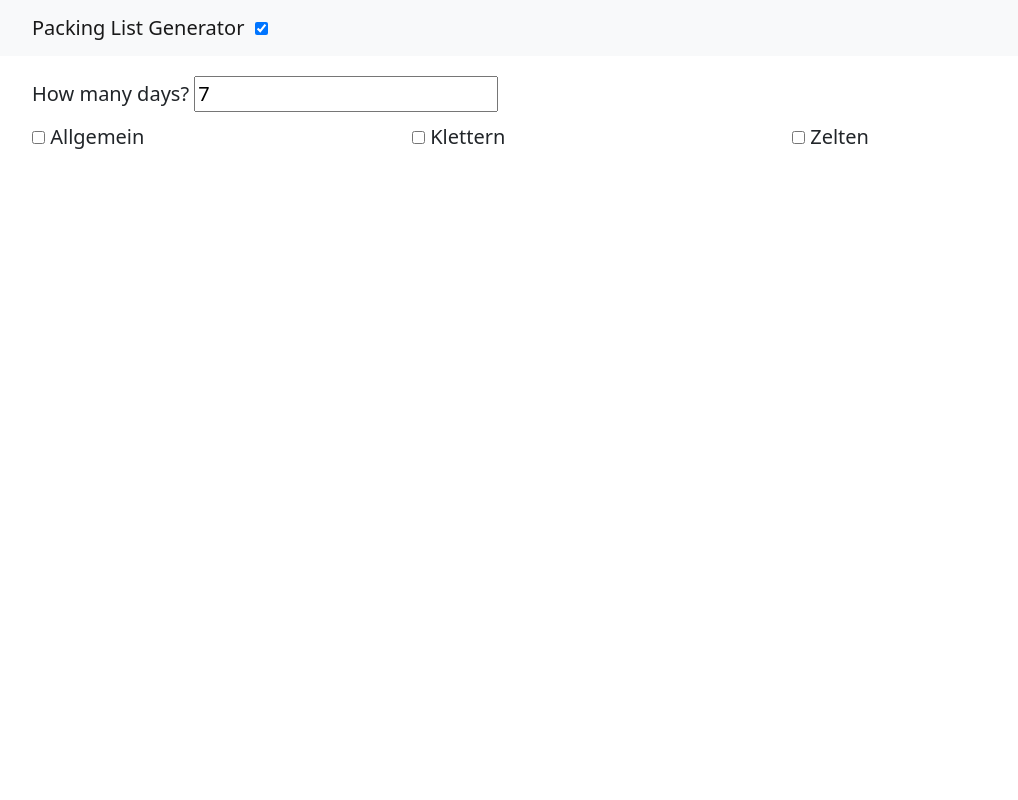
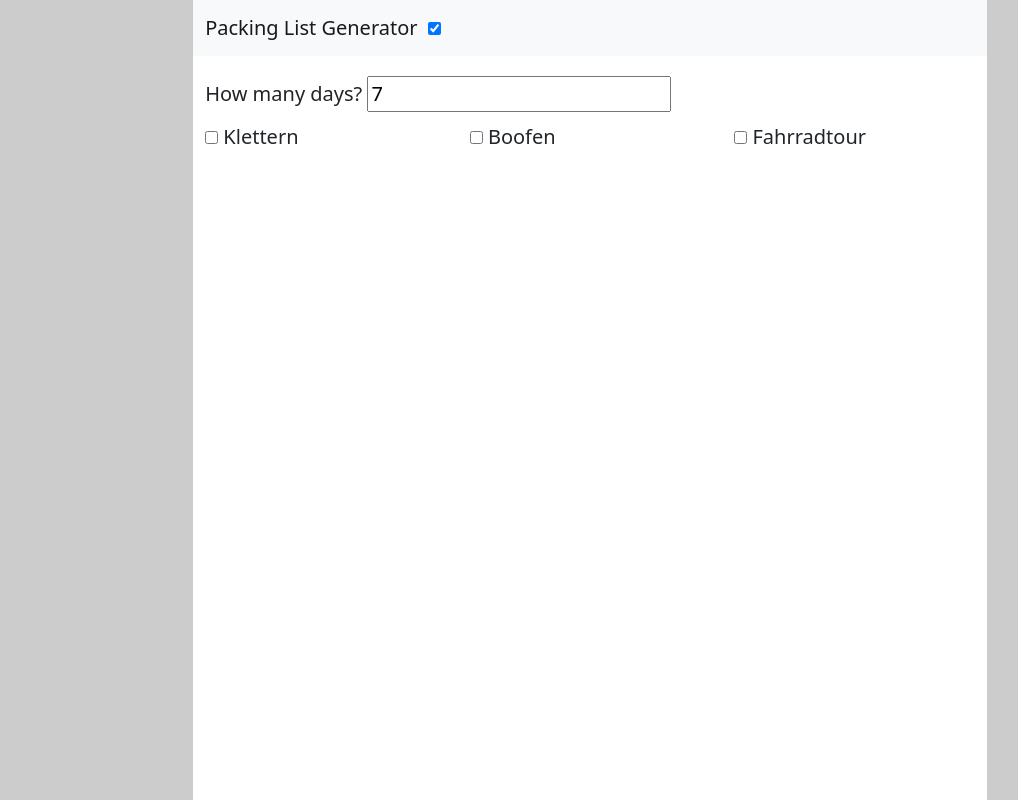
Before and after one commit to juliusse/packing-list-generator, a React (Create React App) app: page / in a window 1280 px wide. Shown: the top 800 px of the page, without its empty margins (50-1068 px from the left). Built offline with nearby package versions, Linux system fonts and the light colour scheme.

Commit message:
add list for fahrradtour

```diff
--- a/src/App.scss
+++ b/src/App.scss
@@ -9,30 +9,34 @@
 
 @page {
   size: A4 portrait;
-  margin: 20mm;
 }
 
+body {
+  background: #ccc;
+}
 .app {
   margin: 0 auto;
   width: 210mm;
-  height: 297mm;
+  height: 305mm;
+  background: white;
 }
 
 .packing-list {
   margin: 0 auto;
   width: 210mm;
-  max-height: 297mm;
+  max-height: 290mm;
   display: flex;
   align-content: flex-start;
   flex-flow: column wrap;
   .packing-list-category {
-    margin: 10px;
-    margin-right: 30px;
+    margin: 5px 30px 0px 10px;
     width: 360px;
+    font-size: 13px;
+    font-family: monospace;
     .packing-list-category-title {
       border: 1px solid #999;
       font-weight: bold;
-      padding: 3px;
+      padding: 1px 3px 1px 3px;
       background: #ccc;
     }
     .packing-list-category-item {
@@ -44,7 +48,7 @@
       .name {
         border: 1px solid #999;
         border-top: none;
-        padding: 3px;
+        padding: 1px 3px 1px 3px;
         flex-grow: 1;
       }
       .checkbox {
--- a/src/App.tsx
+++ b/src/App.tsx
@@ -70,17 +70,8 @@ const App: React.FC = () => {
     console.log(itemGroups);
   }, [categories, numDays]);
 
-  useEffect(() => {
-    document.addEventListener("keydown", function (event) {
-      if (event.key === ".") {
-        setShowConfiguration(!showConfiguration);
-        console.log(showConfiguration, !showConfiguration);
-      }
-    });
-  }, []);
-
   return (
-    <div className="App">
+    <div className="app">
       <Navbar bg="light">
         <Container>
           <Navbar.Brand href="#home">
@@ -109,6 +100,7 @@ const App: React.FC = () => {
                       <input
                         id={`category-${element.name}`}
                         type="checkbox"
+                        checked={categories.includes(element.name)}
                         onChange={handleCategoryChange(element.name)}
                       />
                       &nbsp;<label htmlFor={`category-${element.name}`}>{element.name}</label>
--- a/src/Config.ts
+++ b/src/Config.ts
@@ -10,55 +10,200 @@ export type Category = {
   items: Item[];
 };
 
+let itemCategory = "";
+// Kleidung
+itemCategory = "Kleidung";
+const socken: Item = { itemCategory, name: "Socken", amount: 0.3, type: "PER_DAY" };
+const dickeSocken: Item = { itemCategory, name: "Dicke Socken", amount: 1, type: "FIX" };
+const unterwaesche: Item = { itemCategory, name: "Unterwäsche", amount: 1, type: "PER_DAY" };
+const jeans: Item = { itemCategory, name: "Jeans", amount: 1, type: "FIX" };
+const kurzeHose: Item = { itemCategory, name: "Kurze Hose", amount: 1, type: "FIX" };
+const tShirt: Item = { itemCategory, name: "T-Shirt", amount: 0.5, type: "PER_DAY" };
+const pullover: Item = { itemCategory, name: "Pullover", amount: 1, type: "FIX" };
+const fleeceJacke: Item = { itemCategory, name: "Fleecejacke", amount: 1, type: "FIX" };
+const schlafshirt: Item = { itemCategory, name: "Schlafshirt", amount: 1, type: "FIX" };
+const jogginghose: Item = { itemCategory, name: "Jogginghose (Kurz/Lang)", amount: 1, type: "FIX" };
+const regenjacke: Item = { itemCategory, name: "Regenjacke", amount: 1, type: "FIX" };
+const softshelljacke: Item = { itemCategory, name: "Softshelljacke", amount: 1, type: "FIX" };
+const badehose: Item = { itemCategory, name: "Badehose", amount: 1, type: "FIX" };
+const flipflops: Item = { itemCategory, name: "Flipflops", amount: 1, type: "FIX" };
+const fahrradShirt: Item = { itemCategory, name: "Fahrradshirt", amount: 2, type: "FIX" };
+const zipWanderhose: Item = { itemCategory, name: "Zipwanderhose", amount: 1, type: "FIX" };
+const schlauchtuch: Item = { itemCategory, name: "Schlauchtuch", amount: 1, type: "FIX" };
+const basecap: Item = { itemCategory, name: "Basecap", amount: 1, type: "FIX" };
+const fahrradHandschuhe: Item = { itemCategory, name: "Fahrradhandschuhe", amount: 1, type: "FIX" };
+
+// Hygiene
+itemCategory = "Hygiene";
+const zahnbuerste: Item = { itemCategory, name: "Zahnbürste", amount: 1, type: "FIX" };
+const zahnpasta: Item = { itemCategory, name: "Zahnpasta", amount: 1, type: "FIX" };
+const buerste: Item = { itemCategory, name: "Bürste", amount: 1, type: "FIX" };
+const sonnencreme: Item = { itemCategory, name: "Sonnencreme", amount: 1, type: "FIX" };
+const waschlappen: Item = { itemCategory, name: "Waschlappen", amount: 1, type: "FIX" };
+const duschzeug: Item = { itemCategory, name: "Duschzeug", amount: 1, type: "FIX" };
+const handtuch: Item = { itemCategory, name: "Handtuch", amount: 2, type: "FIX" };
+const pinzetteScherePfeile: Item = { itemCategory, name: "Pinzette/Nagelschere/Pfeile", amount: 1, type: "FIX" };
+
+// Gadgets
+itemCategory = "Misc/Technik";
+const sonnenbrille: Item = { itemCategory, name: "Sonnenbrille", amount: 1, type: "FIX" };
+const brille: Item = { itemCategory, name: "Brille", amount: 1, type: "FIX" };
+const ersteHilfePlfasterIbu: Item = { itemCategory, name: "Erste-Hilfe/Pflaster/Ibu", amount: 1, type: "FIX" };
+const handy: Item = { itemCategory, name: "Handy", amount: 1, type: "FIX" };
+const ladekabel: Item = { itemCategory, name: "Ladekabel", amount: 1, type: "FIX" };
+const powerbank: Item = { itemCategory, name: "Powerbank (voll)", amount: 1, type: "FIX" };
+const kindle: Item = { itemCategory, name: "Kindle/Tablet", amount: 1, type: "FIX" };
+const stirnlampe: Item = { itemCategory, name: "Stirnlampe", amount: 1, type: "FIX" };
+const buecher: Item = { itemCategory, name: "Bücher", amount: 1, type: "FIX" };
+const kamera: Item = { itemCategory, name: "Kamera", amount: 1, type: "FIX" };
+const picknickDecke: Item = { itemCategory, name: "Picknickdecke", amount: 1, type: "FIX" };
+const kopfhoehrer: Item = { itemCategory, name: "Kopfhöhrer (NC?)", amount: 1, type: "FIX" };
+const spiele: Item = { itemCategory, name: "Spiele", amount: 1, type: "FIX" };
+const plastiktueten: Item = { itemCategory, name: "Plastiktüten", amount: 1, type: "FIX" };
+const stoffbeutel: Item = { itemCategory, name: "Stoffbeutel", amount: 1, type: "FIX" };
+const kleineWassersaecke: Item = { itemCategory, name: "Wassersack (5/10L)", amount: 1, type: "FIX" };
+
+// Küche
+itemCategory = "Küche";
+const tupperbuechse: Item = { itemCategory, name: "Tupperbüchse", amount: 1, type: "FIX" };
+const spork: Item = { itemCategory, name: "Spork/Löffel", amount: 1, type: "FIX" };
+const taschenMesser: Item = { itemCategory, name: "Taschenmesser", amount: 1, type: "FIX" };
+
+// Essen
+itemCategory = "Essen";
+const nuesse: Item = { itemCategory, name: "Nüsse", amount: 1, type: "FIX" };
+const schokokekse: Item = { itemCategory, name: "Schokokekse", amount: 0.33, type: "FIX" };
+
+// Werkzeug
+itemCategory = "Werkzeug";
+const schraubenzieher: Item = { itemCategory, name: "Schraubenzieher", amount: 1, type: "FIX" };
+const imbus: Item = { itemCategory, name: "Imbus", amount: 1, type: "FIX" };
+const spannerSchluessel: Item = { itemCategory, name: "Spanner-Schlüssel", amount: 1, type: "FIX" };
+const schlauch: Item = { itemCategory, name: "Schlauch", amount: 2, type: "FIX" };
+const luftpumpe: Item = { itemCategory, name: "Luftpumpe", amount: 1, type: "FIX" };
+const kettenoel: Item = { itemCategory, name: "Kettenöl", amount: 1, type: "FIX" };
+
+
+// Fahrrad
+itemCategory = "Fahrrad";
+const fahrradTasche: Item = { itemCategory, name: "Fahrradtasche", amount: 2, type: "FIX" };
+const wasserRollSack: Item = { itemCategory, name: "Wasserrollsack", amount: 1, type: "FIX" };
+const lenkerTasche: Item = { itemCategory, name: "Lenkertasche", amount: 1, type: "FIX" };
+const werkzeugTasche: Item = { itemCategory, name: "Werkzeugtasche", amount: 1, type: "FIX" };
+const fahrradSpanngurte: Item = { itemCategory, name: "Fahrradspanngurte", amount: 6, type: "FIX" };
+
 const config: Category[] = [
-  {
-    name: "Allgemein",
-    items: [
-      { name: "Socken", itemCategory: "Kleidung", amount: 0.3, type: "PER_DAY" },
-      { name: "Unterwäsche", itemCategory: "Kleidung", amount: 1, type: "PER_DAY" },
-      { name: "Jeans", itemCategory: "Kleidung", amount: 1, type: "FIX" },
-      { name: "Kurze Hose", itemCategory: "Kleidung", amount: 1, type: "FIX" },
-      { name: "T-Shirt", itemCategory: "Kleidung", amount: 0.5, type: "PER_DAY" },
-      { name: "Pullover", itemCategory: "Kleidung", amount: 1, type: "FIX" },
-      { name: "Schlafshirt", itemCategory: "Kleidung", amount: 1, type: "FIX" },
-      { name: "Jogginghose (Kurz/Lang)", itemCategory: "Kleidung", amount: 1, type: "FIX" },
-      { name: "Regenjacke", itemCategory: "Kleidung", amount: 1, type: "FIX" },
-      { name: "Softshelljacke", itemCategory: "Kleidung", amount: 1, type: "FIX" },
-      { name: "Badehose", itemCategory: "Kleidung", amount: 1, type: "FIX" },
-      { name: "Flipflops", itemCategory: "Kleidung", amount: 1, type: "FIX" },
-
-      { name: "Zahnbürste", itemCategory: "Hygiene", amount: 1, type: "FIX" },
-      { name: "Zahnpasta", itemCategory: "Hygiene", amount: 1, type: "FIX" },
-      { name: "Bürste", itemCategory: "Hygiene", amount: 1, type: "FIX" },
-      { name: "Sonnencreme", itemCategory: "Hygiene", amount: 1, type: "FIX" },
-      { name: "Waschlappen", itemCategory: "Hygiene", amount: 1, type: "FIX" },
-      { name: "Duschzeug", itemCategory: "Hygiene", amount: 1, type: "FIX" },
-      { name: "Handtuch", itemCategory: "Hygiene", amount: 1, type: "FIX" },
-      { name: "Pinzette/Nagelschere/Pfeile", itemCategory: "Hygiene", amount: 1, type: "FIX" },
-
-      { name: "Sonnebrille", itemCategory: "Gadgets", amount: 1, type: "FIX" },
-      { name: "Brille", itemCategory: "Gadgets", amount: 1, type: "FIX" },
-      { name: "Erste-Hilfe/Pflaster/Ibu", itemCategory: "Gadgets", amount: 1, type: "FIX" },
-      { name: "Handy", itemCategory: "Gadgets", amount: 1, type: "FIX" },
-      { name: "Ladekabel", itemCategory: "Gadgets", amount: 1, type: "FIX" },
-      { name: "Powerbank (voll)", itemCategory: "Gadgets", amount: 1, type: "FIX" },
-      { name: "Kindle/Tablet", itemCategory: "Gadgets", amount: 1, type: "FIX" },
-      { name: "Stirnlampe", itemCategory: "Gadgets", amount: 1, type: "FIX" },
-      { name: "Bücher", itemCategory: "Gadgets", amount: 1, type: "FIX" },
-      { name: "Kamera", itemCategory: "Gadgets", amount: 1, type: "FIX" },
-    ],
-  },
   {
     name: "Klettern",
     items: [
       { itemCategory: "Kletterequipment", name: "Exen", amount: 12, type: "FIX" },
-      { itemCategory: "Hygiene", name: "Handcreme", amount: 1, type: "FIX" },
+      { itemCategory: "Kletterequipment", name: "Klettergurt", amount: 1, type: "FIX" },
+      { itemCategory: "Kletterequipment", name: "Sicherungsgerät", amount: 1, type: "FIX" },
+      { itemCategory: "Kletterequipment", name: "Schlingen/Karabiner/Tuber", amount: 1, type: "FIX" },
+      { itemCategory: "Kletterequipment", name: "Helm", amount: 1, type: "FIX" },
+      { itemCategory: "Kletterequipment", name: "Kletterschuhe", amount: 2, type: "FIX" },
+      // { name: "Kletterhose", amount: 1, type: "FIX" },
+      // { name: "Klettershirt", amount: 0.34, type: "PER_DAY" },
     ],
-
   },
   {
-    name: "Zelten",
-    items: [{ itemCategory: "Camping", name: "Zelt", amount: 1, type: "FIX" }],
+    name: "Boofen",
+    items: [
+      { itemCategory: "Zelten", name: "Schlafsack", amount: 1, type: "FIX" },
+      { itemCategory: "Zelten", name: "Stabile Malerplane", amount: 1, type: "FIX" },
+      { itemCategory: "Zelten", name: "Isomatte", amount: 1, type: "FIX" },
+      { itemCategory: "Zelten", name: "Kissen", amount: 1, type: "FIX" },
+      // { name: "Merinounterwäsche", amount: 1, type: "FIX" },
+      // { name: "Handcreme", amount: 1, type: "FIX" },
+      // { name: "Klopapier", amount: 0.1, type: "PER_DAY" },
+      // { name: "Feuchttücher", amount: 0.1, type: "PER_DAY" },
+      { itemCategory: "Küche", name: "Spork", amount: 1, type: "FIX" },
+      { itemCategory: "Küche", name: "Messer", amount: 1, type: "FIX" },
+      { itemCategory: "Küche", name: "Küchenrolle", amount: 1, type: "FIX" },
+      { itemCategory: "Küche", name: "Kleine Plastikbeutel", amount: 1, type: "FIX" },
+      { itemCategory: "Küche", name: "Geschirrtuch", amount: 1, type: "FIX" },
+      { itemCategory: "Küche", name: "Teller", amount: 1, type: "FIX" },
+      { itemCategory: "Küche", name: "Schüssel", amount: 1, type: "FIX" },
+      { itemCategory: "Küche", name: "Becher", amount: 1, type: "FIX" },
+      { itemCategory: "Küche", name: "Weinflaschenöffner", amount: 1, type: "FIX" },
+      // { name: "Stirnlampe", amount: 1, type: "FIX" },
+      // { name: "Kerzen", amount: 5, type: "FIX" },
+    ],
+  },
+  {
+    name: "Fahrradtour",
+    items: [
+      // Kleidung
+      { itemCategory: unterwaesche.itemCategory, name: unterwaesche.name, amount: 3, type: "FIX" },
+      socken,
+      jeans,
+      { itemCategory: tShirt.itemCategory, name: tShirt.name, amount: 2, type: "FIX" },
+      fleeceJacke,
+      fahrradShirt,
+      zipWanderhose,
+      jogginghose,
+      regenjacke,
+      softshelljacke,
+      schlauchtuch,
+      badehose,
+      flipflops,
+      basecap,
+      schlafshirt,
+      dickeSocken,
+      fahrradHandschuhe,
+
+      // Hygiene
+      zahnbuerste,
+      zahnpasta,
+      buerste,
+      sonnencreme,
+      waschlappen,
+      handtuch,
+      duschzeug,
+      pinzetteScherePfeile,
+
+      // Misc/Technik
+      picknickDecke,
+      sonnenbrille,
+      brille,
+      ersteHilfePlfasterIbu,
+      handy,
+      ladekabel,
+      powerbank,
+      kindle,
+      stirnlampe,
+      buecher,
+      kamera,
+      kopfhoehrer,
+      spiele,
+      plastiktueten,
+      stoffbeutel,
+      kleineWassersaecke,
+
+      // Küche
+      tupperbuechse,
+      spork,
+      taschenMesser,
+
+      // Essen
+      nuesse,
+      schokokekse,
+
+      // Fahrrad
+      fahrradTasche,
+      wasserRollSack,
+      lenkerTasche,
+      werkzeugTasche,
+      fahrradSpanngurte,
+
+      // Werkzeug
+      schraubenzieher,
+      imbus,
+      spannerSchluessel,
+      schlauch,
+      luftpumpe,
+      kettenoel,
+    ],
   },
 ];
 
```
